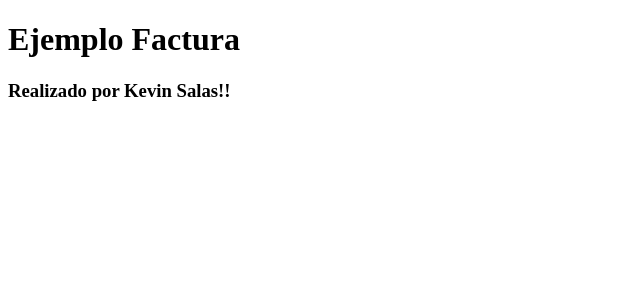
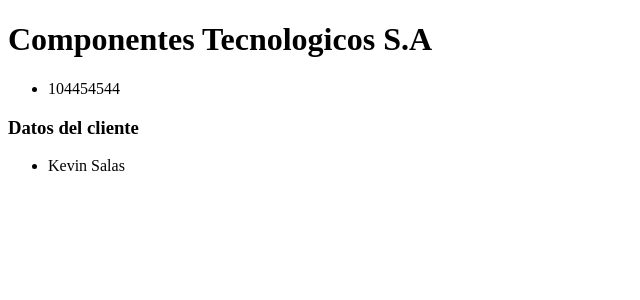
Before and after one commit to KSALASL/FacturaReact, a React (Vite) app: page / in a window 1280 px wide. Shown: the top 300 px of the page, without its empty margins (0-640 px from the left). Built offline with nearby package versions, Linux system fonts and the light colour scheme.

Commit message:
renderizando el data

```diff
--- a/src/Components/InvoiceApp.jsx
+++ b/src/Components/InvoiceApp.jsx
@@ -1,8 +1,21 @@
+import { getInvoice } from "../Services/getInvoice";
+
 export const InvoiceApp = () => {
-    return (
-        <>
-            <h1>Ejemplo Factura</h1>
-            <h3>Realizado por Kevin Salas!!</h3>
-        </>
-    )
-}
+  const invoice = getInvoice();
+  const {name, lastName} = invoice.client
+
+  return (
+    <>
+      <h1>{invoice.name}</h1>
+      <ul>
+        <li>{ invoice.id }</li>
+      </ul>
+
+        <h3>Datos del cliente</h3>
+        <ul>
+            <li>{ name } { lastName }</li>
+        </ul>
+
+    </>
+  );
+};
--- /dev/null
+++ b/src/Services/getInvoice.js
@@ -0,0 +1,5 @@
+import { Invoice } from '../data/Invoice'
+
+export const getInvoice = () => {
+    return Invoice
+}
--- a/src/data/Invoice.js
+++ b/src/data/Invoice.js
@@ -1,9 +1,38 @@
-const Invoice = {
-    id: 10,
-    name: 'Componentes Tecnologicos',
-    Client: {
-        name: 'Kevin',
-        lastName: 'Salas',
-        address
-    }
-}
+export const Invoice = {
+  id: 104454544,
+  name: "Componentes Tecnologicos S.A",
+  client: {
+    name: "Kevin",
+    lastName: "Salas",
+    address: {
+      country: "Colombia",
+      city: "Barranquilla",
+      street: "Calle Quinta",
+      number: 46,
+    },
+  },
+  company: {
+    name: "Nombre Empresa",
+    nit: 8000000001,
+  },
+  items: [
+    {
+      id: 1,
+      name: "Teclado Red Dragon 500",
+      price: 7000,
+      quantity: 5,
+    },
+    {
+      id: 2,
+      name: "Mouse Hp",
+      price: 750,
+      quantity: 10,
+    },
+    {
+      id: 3,
+      name: "Monitor Asus Vivibook 700 Mhz",
+      price: 15300,
+      quantity: 3,
+    },
+  ],
+};
```
